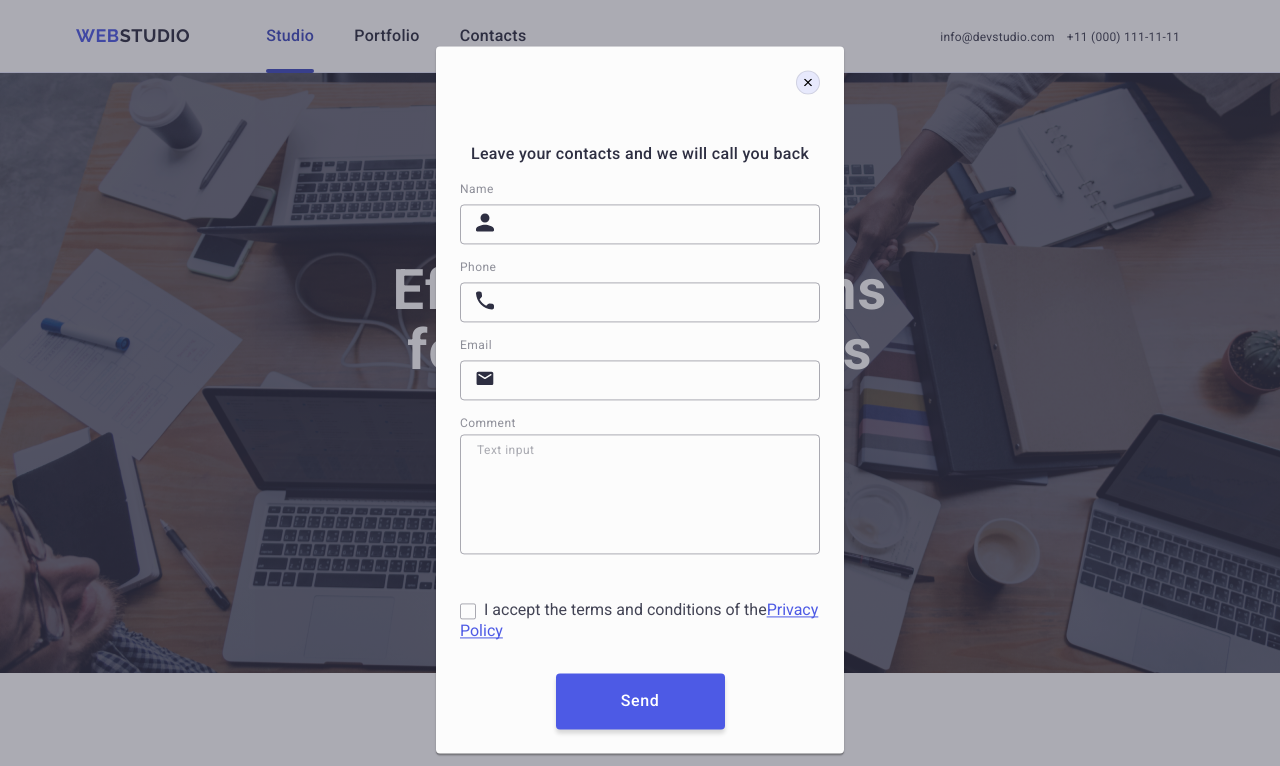
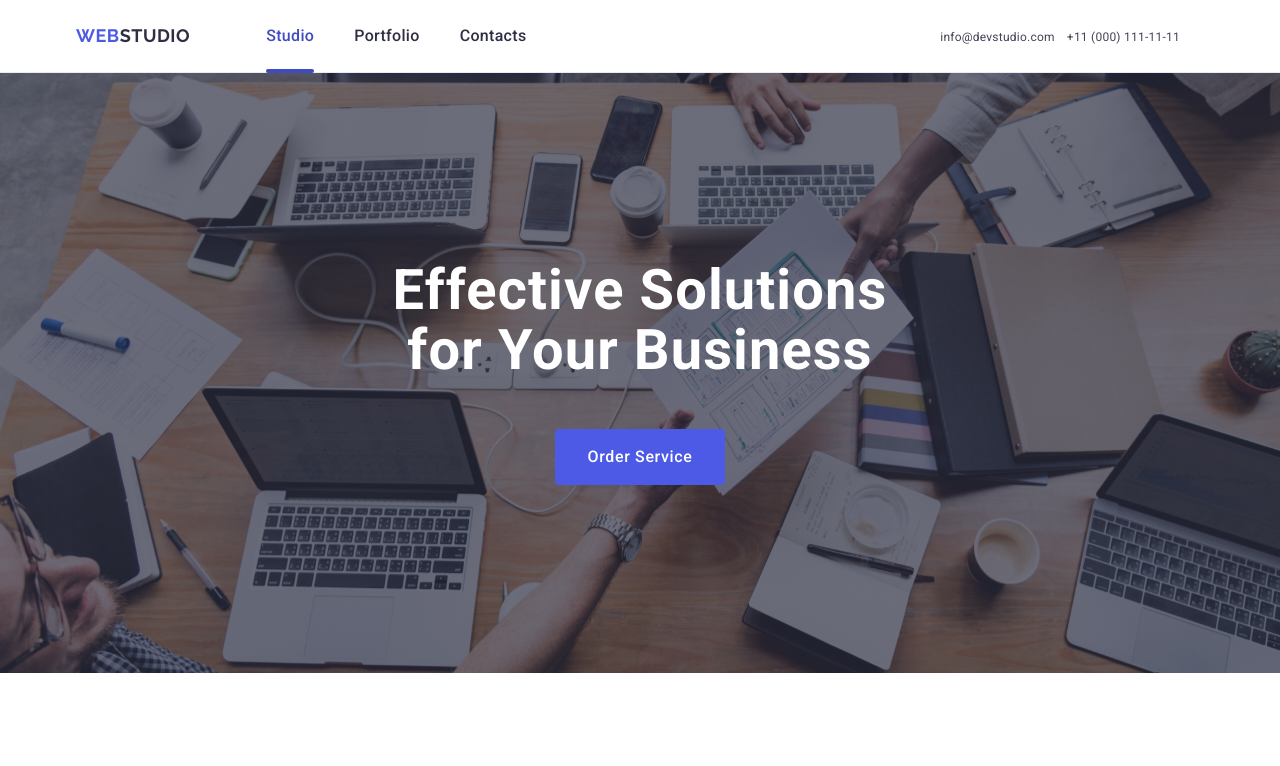
Before and after one commit to Inna-Khalas/goit-markup-hw-6, a plain HTML site: page index.html in a window 1280 px wide. Shown: the top 766 px of the page. Drawn offline with nearby package versions, Linux system fonts and the light colour scheme.

Commit message:
new file

```diff
--- a/css/styles.css
+++ b/css/styles.css
@@ -287,7 +287,7 @@ img {
 
 .hero {
     padding: 72px 0;
-    max-width: 320px;
+    min-width: 320px;
     background-repeat: no-repeat;
 }
 
@@ -996,7 +996,7 @@ img {
     }
 
     .hero {
-        max-width: 768px;
+        min-width: 768px;
         padding: 112px 0;
     }
 
--- a/index.html
+++ b/index.html
@@ -429,7 +429,7 @@
         </div>
     </footer>
     <!-- BACKDROP -->
-    <div class="backdrop is-open">
+    <div class="backdrop">
         <div class="modal ">
             <button type="button" class="modal-button"><svg width="8" height="8" class="modal-button-icon">
                     <use href="./images/icons.svg#icon-xrest"></use>
```
